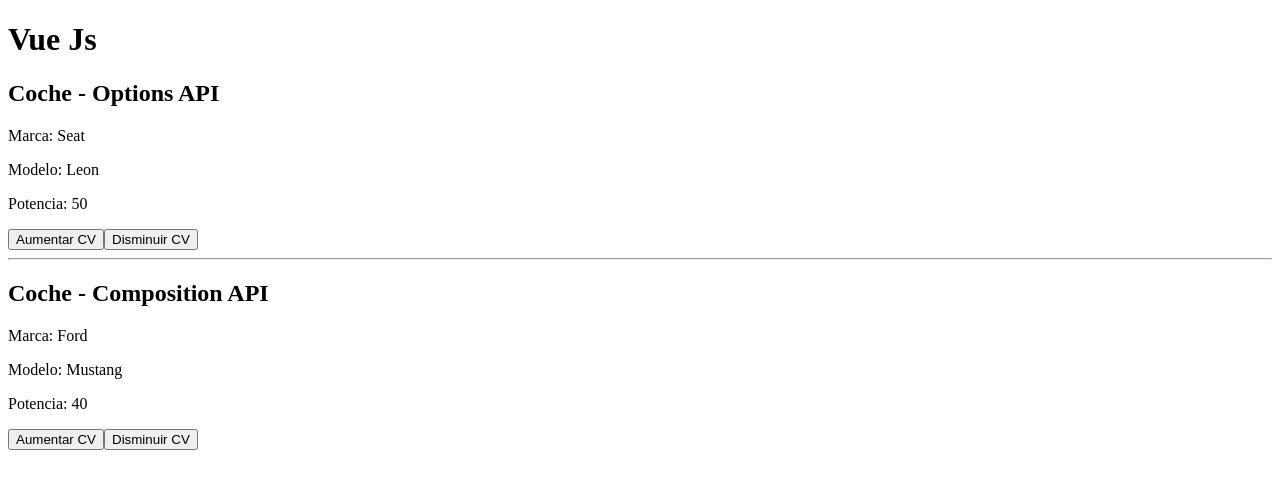
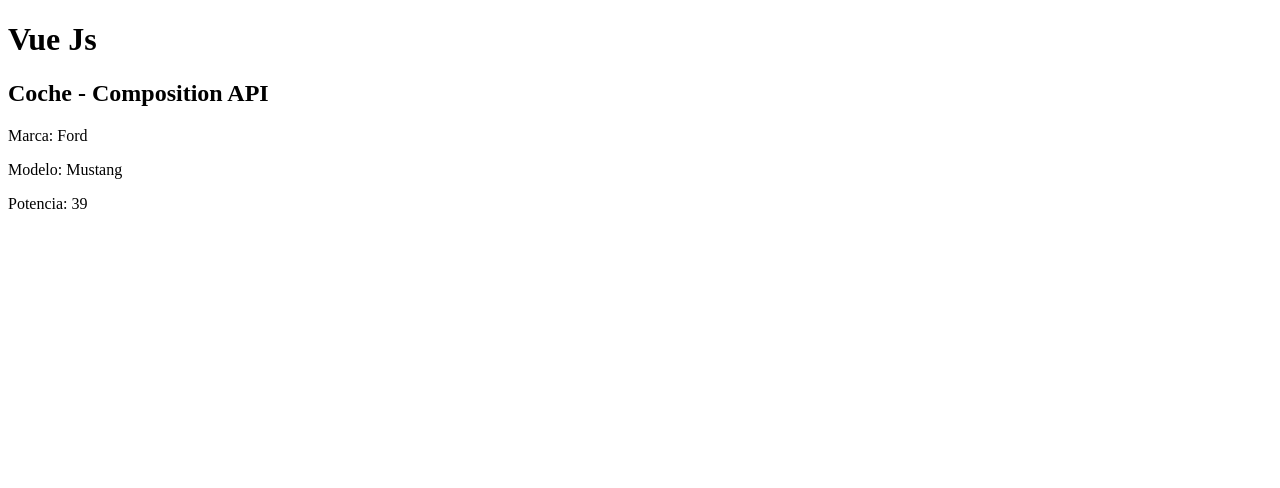
Before and after one commit to AtoBerenguer/starter, a Vue app: page / in a window 1280 px wide. Shown: the top 488 px of the page. Built offline with nearby package versions, Linux system fonts and the light colour scheme.

Commit message:
Reemplazar componentes 'CarOptions' y 'CarComposition' por 'car'; simplificar la estructura del componente principal

```diff
--- a/src/App.vue
+++ b/src/App.vue
@@ -1,20 +1,27 @@
 <template>
   <h1>Vue Js</h1>
-  <CarOptions/>
-  <hr/>
-  <CarComposition></CarComposition>
+
+
+  <car :power="power" />
   <div>
 
   </div>
 </template>
 
 <script>
-import CarComposition from './components/CarComposition.vue'
-import CarOptions from './components/CarOptions.vue'
+import car from './components/car.vue'
   export default {
     components: {
-      CarComposition,
-      CarOptions
+      car,
+
+    },
+    setup() {
+      let power = 39;
+
+      return{
+        power,
+      };
+
     }
   }
 </script>
--- a/src/components/CarComposition.vue
+++ /dev/null
@@ -1,43 +0,0 @@
-<template>
-    <h2>Coche - Composition API</h2>
-    <p>Marca: {{ brand }}</p>
-    <p>Modelo: {{ model }}</p>
-    <p>Potencia: {{ power }}</p>
-    <button @click="upPower">Aumentar CV</button>
-
-    <button @click="downPower">Disminuir CV</button>
-</template>
-
-<script >
-import { ref } from 'vue';
-export default {
-    setup(){
-        const brand = 'Ford';
-        const model = 'Mustang';
-        let power = ref(40);
-
-        const upPower = () => {
-            console.log("Aumentado potencia");
-            console.log(power.value);
-            power.value ++;
-        };
-        const downPower = () => {
-            console.log("Disminuir potencia ");
-            power.value --;
-        };
-        return {
-            brand,
-            model,
-            power,
-            upPower,
-            downPower,
-        };
-    },
-};
-
-
-</script>
-
-<style lang="scss" scoped>
-
-</style>
--- a/src/components/CarOptions.vue
+++ /dev/null
@@ -1,38 +0,0 @@
-<template>
-    <h2>Coche - Options API</h2>
-    <p>Marca: {{ brand }}</p>
-    <p>Modelo: {{ model }}</p>
-    <p>Potencia: {{ power }}</p>
-    <button @click="upPower(50)">Aumentar CV</button>
-    <button @click="downPower">Disminuir CV</button>
-</template>
-
-<script >
-export default {
-    data(){
-        return{
-            brand: 'Seat',
-            model: 'Leon',
-            power: 50,
-        }
-    },
-
-    methods: {
-        upPower(newPower){
-
-            this.power += newPower;
-
-        },
-        downPower(){
-            console.log("Disminuir potencia");
-            this.power -= 10;
-        },
-    },
-};
-
-
-</script>
-
-<style lang="scss" scoped>
-
-</style>
--- /dev/null
+++ b/src/components/car.vue
@@ -0,0 +1,35 @@
+<template>
+    <h2>Coche - Composition API</h2>
+    <p>Marca: {{ brand }}</p>
+    <p>Modelo: {{ model }}</p>
+    <p>Potencia: {{ power }} </p>
+</template>
+
+<script>
+
+export default {
+    props: {
+        power: {
+            type: Number,
+            default: 40,
+        },
+    },
+    setup(props) {
+        const brand = 'Ford';
+        const model = 'Mustang';
+        console.log(props);
+
+
+
+        return {
+            brand,
+            model,
+        };
+
+    },
+};
+
+
+</script>
+
+<style lang="scss" scoped></style>
```
